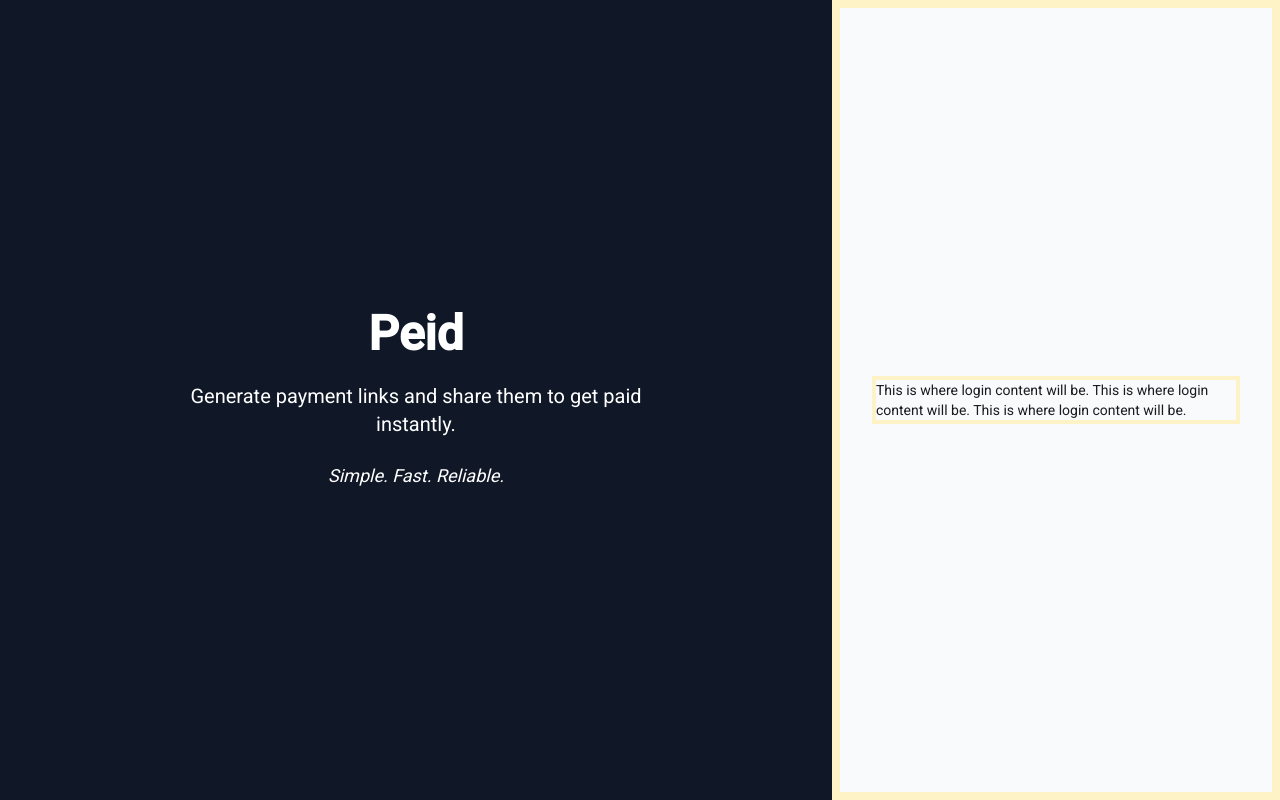
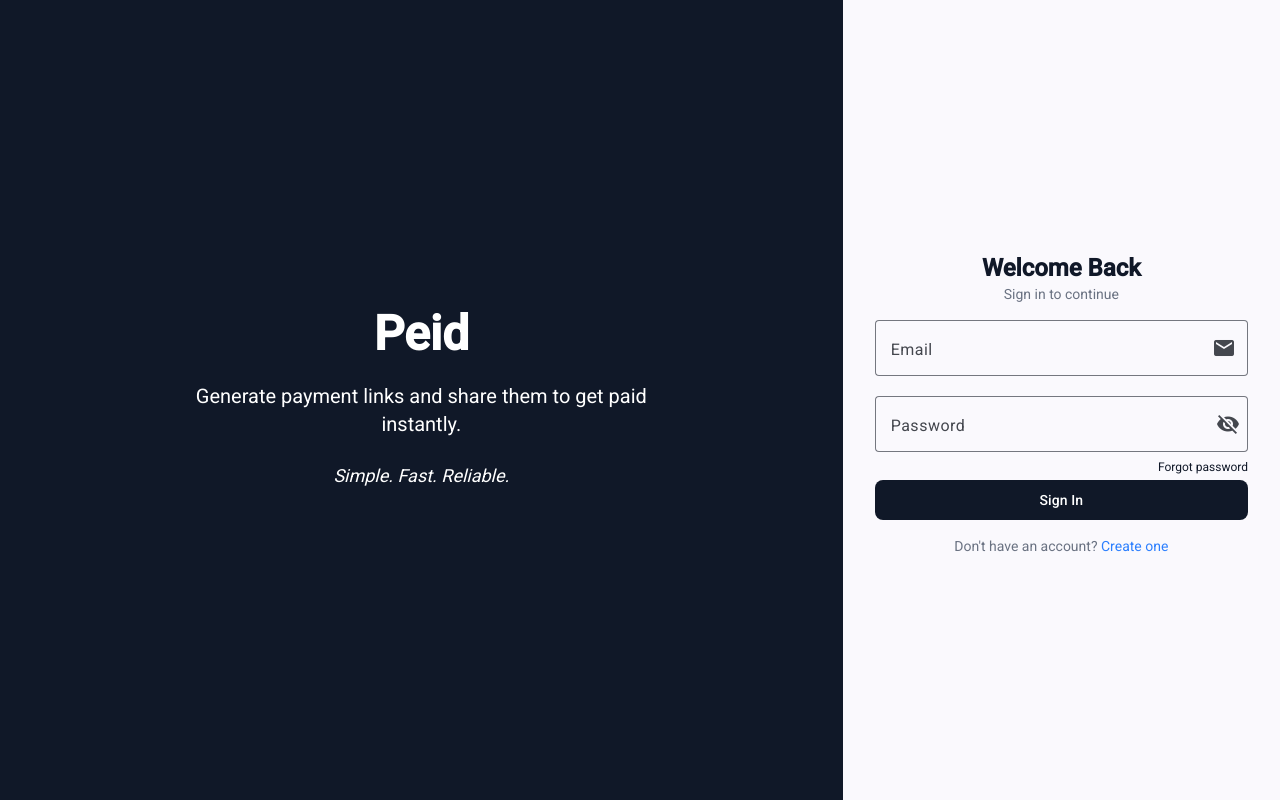
Before and after one commit to d-kens/peid, an Angular app: page /login in a window 1280 px wide. Built offline with nearby package versions, Linux system fonts and the light colour scheme.

Commit message:
Login page html markup and styles

```diff
--- a/src/app/features/auth/components/login/login.css
+++ b/src/app/features/auth/components/login/login.css
@@ -0,0 +1,3 @@
+:host ::ng-deep .no-subscript .mat-mdc-form-field-subscript-wrapper {
+  display: none;
+}
--- a/src/app/features/auth/components/login/login.html
+++ b/src/app/features/auth/components/login/login.html
@@ -1,75 +1,48 @@
-<div class="border-amber-100 border-4">
-  This is where login content will be. This is where login content will be. This is where login content will be.
-</div>
+<div class="">
+  <div class="text-center py-2">
+      <h2 class="text-2xl text-gray-900 font-semibold">Welcome Back</h2>
+      <p class="text-sm text-gray-500">Sign in to continue</p>
+  </div>
+
+  <form class="pt-2">
+        <mat-form-field appearance="outline" class="w-full">
+          <mat-label>Email</mat-label>
+          <input matInput type="email" placeholder="janedoe@gmail.com">
+          <mat-icon matSuffix>mail</mat-icon>
+        </mat-form-field>
+
+        <mat-form-field appearance="outline" class="w-full !pb-0 no-subscript">
+          <mat-label>Password</mat-label>
+          <input matInput [type]="hidePassword()? 'password' : 'text'" >
+          <button
+              matIconButton
+              matSuffix
+              (click)="togglePasswordVisibility($event)"
+              type="button"
+          >
+            <mat-icon>{{ hidePassword() ? 'visibility_off' : 'visibility' }}</mat-icon>
+          </button>
+        </mat-form-field>
+  </form>
+
+  <div class="text-right my-1">
+    <a class="text-xs text-gray-900 hover:underline hover:cursor-pointer">
+      Forgot password
+    </a>
+  </div>
+
+  <button
+      mat-flat-button
+      class="w-full h-11 !bg-gray-900 !text-white !rounded-[8px]"
+      type="button"
+  >
+      Sign In
+  </button>
 
 
+  <div class="text-center pt-4">
+    <p class="text-sm text-gray-500">Don't have an account? <a class="text-blue-500 hover:underline hover:cursor-pointer">Create one</a></p>
+  </div>
 
 
-
-
-
-
-
-
-<!--<div class="w-full max-w-md mx-auto">-->
-<!--  <mat-card class="shadow-lg">-->
-<!--    <mat-card-header>-->
-<!--      <div class="w-full text-center py-2">-->
-<!--        <h2 class="text-2xl font-semibold">Welcome back</h2>-->
-<!--        <p class="text-sm text-gray-500">Sign in to continue</p>-->
-<!--      </div>-->
-<!--    </mat-card-header>-->
-
-<!--    <mat-card-content>-->
-<!--      <form [formGroup]="form" (ngSubmit)="submit()" class="space-y-5 pt-2">-->
-<!--        &lt;!&ndash; Email &ndash;&gt;-->
-<!--        <mat-form-field appearance="outline" class="w-full">-->
-<!--          <mat-label>Email</mat-label>-->
-<!--          <input matInput type="email" placeholder="you@example.com" formControlName="email" required>-->
-<!--          <mat-icon matSuffix>mail</mat-icon>-->
-<!--          <mat-error *ngIf="email?.hasError('required')">Email is required</mat-error>-->
-<!--          <mat-error *ngIf="email?.hasError('email')">Enter a valid email</mat-error>-->
-<!--        </mat-form-field>-->
-
-<!--        &lt;!&ndash; Password &ndash;&gt;-->
-<!--        <mat-form-field appearance="outline" class="w-full">-->
-<!--          <mat-label>Password</mat-label>-->
-<!--          <input matInput [type]="hidePassword() ? 'password' : 'text'" placeholder="••••••••" formControlName="password" required>-->
-<!--          <button mat-icon-button type="button" matSuffix (click)="togglePasswordVisibility()" [attr.aria-label]="hidePassword() ? 'Show password' : 'Hide password'" [attr.aria-pressed]="!hidePassword()">-->
-<!--            <mat-icon>{{ hidePassword() ? 'visibility' : 'visibility_off' }}</mat-icon>-->
-<!--          </button>-->
-<!--            @if(password?.hasError('required')) {-->
-<!--              <mat-error>Password is required</mat-error>-->
-<!--            }-->
-
-<!--            @if(password?.hasError('minlength')) {-->
-<!--              <mat-error>Minimum 6 characters</mat-error>-->
-<!--            }-->
-<!--        </mat-form-field>-->
-
-<!--        <div class="flex items-center justify-between">-->
-<!--          <mat-checkbox formControlName="rememberMe">Remember me</mat-checkbox>-->
-<!--          <a class="text-sm text-blue-600 hover:underline" href="#" (click)="$event.preventDefault()">Forgot password?</a>-->
-<!--        </div>-->
-
-<!--        <button mat-flat-button color="primary" class="w-full h-11" type="submit" [disabled]="form.invalid || loading()">-->
-<!--          @if (!loading()) {-->
-<!--            <span>Sign in</span>-->
-<!--          } @else {-->
-<!--            <span>Loading...</span>-->
-<!--          }-->
-<!--        </button>-->
-<!--        <ng-template #loadingTpl>-->
-<!--          <div class="flex items-center justify-center gap-2">-->
-<!--            <mat-progress-spinner mode="indeterminate" diameter="20"></mat-progress-spinner>-->
-<!--            <span>Signing in...</span>-->
-<!--          </div>-->
-<!--        </ng-template>-->
-<!--      </form>-->
-<!--    </mat-card-content>-->
-
-<!--    <mat-card-actions class="justify-center py-2">-->
-<!--      <p class="text-sm text-gray-500">Don't have an account? <a class="text-blue-600 hover:underline" href="#">Create one</a></p>-->
-<!--    </mat-card-actions>-->
-<!--  </mat-card>-->
-<!--</div>-->
+</div>
--- a/src/app/features/auth/components/login/login.ts
+++ b/src/app/features/auth/components/login/login.ts
@@ -1,5 +1,5 @@
-import { Component, signal } from '@angular/core';
-import { FormBuilder, FormGroup, ReactiveFormsModule, Validators } from '@angular/forms';
+import {Component, signal} from '@angular/core';
+import { ReactiveFormsModule } from '@angular/forms';
 import { MatCardModule } from '@angular/material/card';
 import { MatFormFieldModule } from '@angular/material/form-field';
 import { MatInputModule } from '@angular/material/input';
@@ -27,32 +27,11 @@ import {CommonModule} from '@angular/common';
   styleUrl: './login.css',
 })
 export class Login {
-  readonly loading = signal(false);
-  readonly hidePassword = signal(true);
-  readonly form: FormGroup;
 
-  constructor(private fb: FormBuilder) {
-    this.form = this.fb.group({
-      email: ['', [Validators.required, Validators.email]],
-      password: ['', [Validators.required, Validators.minLength(6)]],
-      rememberMe: [true],
-    });
-  }
+  hidePassword = signal(true)
 
-  get email() { return this.form.get('email'); }
-  get password() { return this.form.get('password'); }
-
-  togglePasswordVisibility() {
-    this.hidePassword.update(v => !v);
-  }
-
-  submit() {
-    if (this.form.invalid || this.loading()) return;
-    this.loading.set(true);
-    // Simulate login call
-    const payload = this.form.value;
-    console.log('Login submit', payload);
-    // In a real app, inject a service and navigate on success.
-    setTimeout(() => this.loading.set(false), 800);
+  togglePasswordVisibility(event: MouseEvent) {
+    this.hidePassword.set(!this.hidePassword())
+    event.stopPropagation();
   }
 }
--- a/src/app/features/auth/pages/auth-page/auth-page.html
+++ b/src/app/features/auth/pages/auth-page/auth-page.html
@@ -14,7 +14,7 @@
   </div>
 
   <!-- TODO: Fix the padding on smaller screen -->
-  <div class="flex-1 flex items-center justify-center p-8 bg-gray-50 border-8 border-amber-100">
+  <div class="flex-1 flex items-center justify-center p-8">
     <router-outlet />
   </div>
 </div>
```
